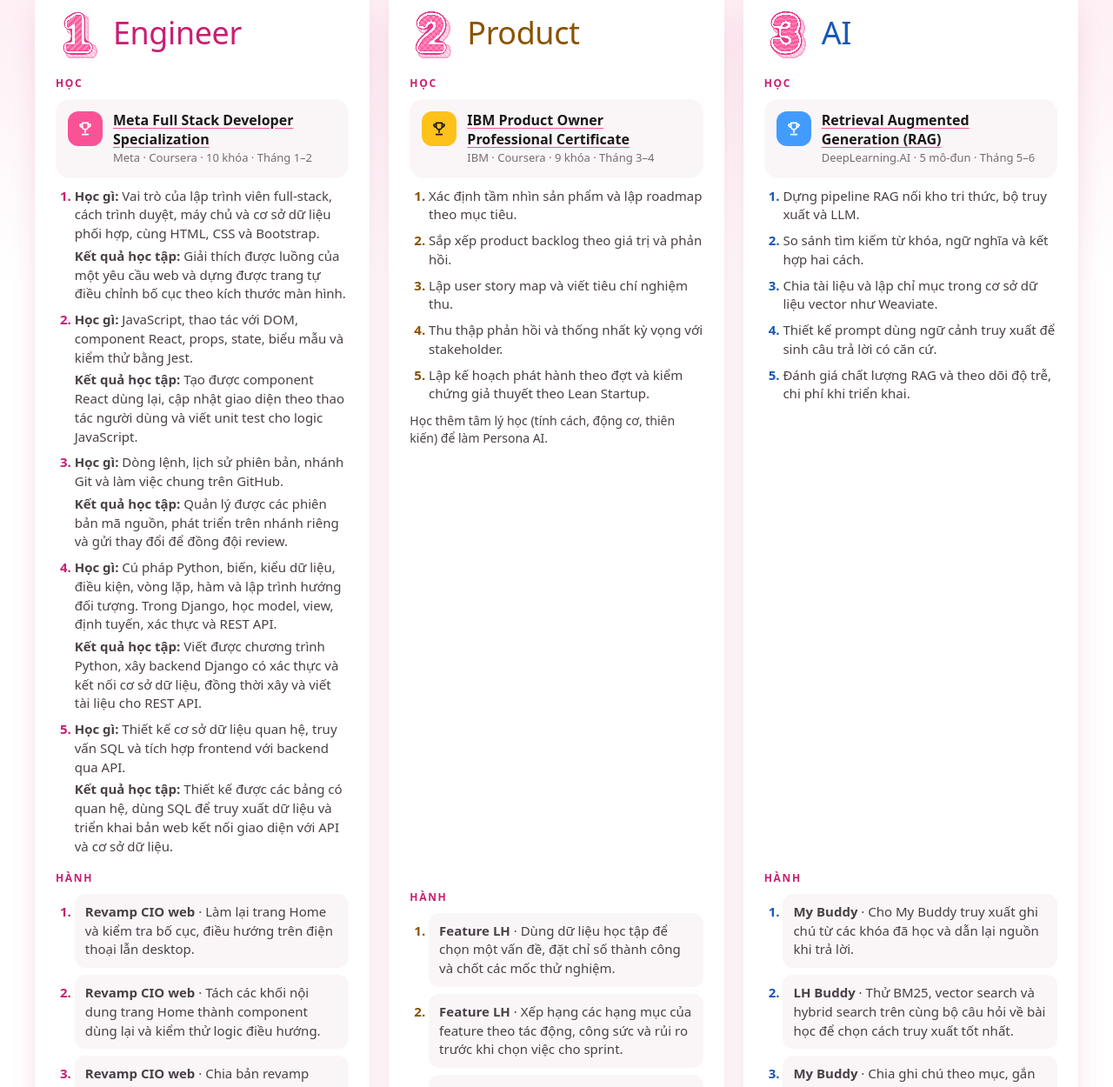
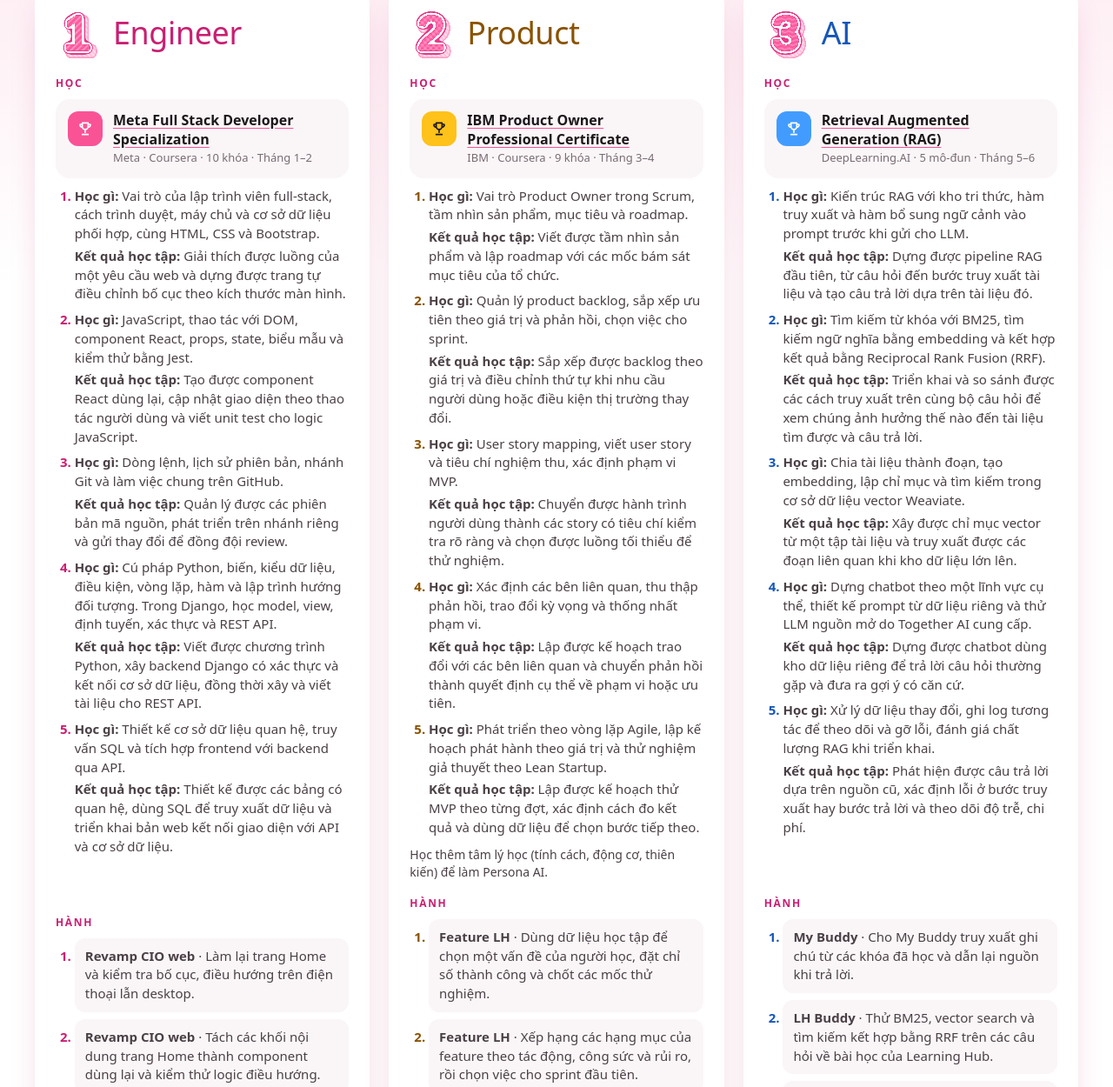
Before and after one commit to kenbonbi-sys/Ken-s-IDP, a plain HTML site: page index.html in a window 1280 px wide. Shown: the part 299-1549 px from the top of the page at 87% size. Drawn offline with Linux system fonts and the light colour scheme; a web font is replaced by a local one.

Commit message:
Detail Product and AI learning outcomes and applications

```diff
--- a/index.html
+++ b/index.html
@@ -496,11 +496,36 @@ code{font-family:ui-monospace,"Cascadia Code",Consolas,monospace;font-size:.88em
       },
       extra: "Học thêm tâm lý học (tính cách, động cơ, thiên kiến) để làm Persona AI.",
       outcomes: [
-        { learn: "Xác định tầm nhìn sản phẩm và lập roadmap theo mục tiêu.", project: "p3", apply: "Dùng dữ liệu học tập để chọn một vấn đề, đặt chỉ số thành công và chốt các mốc thử nghiệm." },
-        { learn: "Sắp xếp product backlog theo giá trị và phản hồi.", project: "p3", apply: "Xếp hạng các hạng mục của feature theo tác động, công sức và rủi ro trước khi chọn việc cho sprint." },
-        { learn: "Lập user story map và viết tiêu chí nghiệm thu.", project: "p3", apply: "Vẽ hành trình của người học, chọn luồng chính cho MVP và viết tiêu chí nghiệm thu cho từng story." },
-        { learn: "Thu thập phản hồi và thống nhất kỳ vọng với stakeholder.", project: "p3", apply: "Trao đổi với người học và team Learning Hub để kiểm tra giả định và thống nhất phạm vi." },
-        { learn: "Lập kế hoạch phát hành theo đợt và kiểm chứng giả thuyết theo Lean Startup.", project: "p3", apply: "Mở feature cho một nhóm nhỏ, theo dõi tỷ lệ sử dụng và dùng kết quả để quyết định mở rộng hay sửa tiếp." }
+        {
+          topics: "Vai trò Product Owner trong Scrum, tầm nhìn sản phẩm, mục tiêu và roadmap.",
+          learn: "Viết được tầm nhìn sản phẩm và lập roadmap với các mốc bám sát mục tiêu của tổ chức.",
+          project: "p3",
+          apply: "Dùng dữ liệu học tập để chọn một vấn đề của người học, đặt chỉ số thành công và chốt các mốc thử nghiệm."
+        },
+        {
+          topics: "Quản lý product backlog, sắp xếp ưu tiên theo giá trị và phản hồi, chọn việc cho sprint.",
+          learn: "Sắp xếp được backlog theo giá trị và điều chỉnh thứ tự khi nhu cầu người dùng hoặc điều kiện thị trường thay đổi.",
+          project: "p3",
+          apply: "Xếp hạng các hạng mục của feature theo tác động, công sức và rủi ro, rồi chọn việc cho sprint đầu tiên."
+        },
+        {
+          topics: "User story mapping, viết user story và tiêu chí nghiệm thu, xác định phạm vi MVP.",
+          learn: "Chuyển được hành trình người dùng thành các story có tiêu chí kiểm tra rõ ràng và chọn được luồng tối thiểu để thử nghiệm.",
+          project: "p3",
+          apply: "Vẽ hành trình của người học, chọn luồng chính cho MVP và viết tiêu chí nghiệm thu cho từng story."
+        },
+        {
+          topics: "Xác định các bên liên quan, thu thập phản hồi, trao đổi kỳ vọng và thống nhất phạm vi.",
+          learn: "Lập được kế hoạch trao đổi với các bên liên quan và chuyển phản hồi thành quyết định cụ thể về phạm vi hoặc ưu tiên.",
+          project: "p3",
+          apply: "Trao đổi với người học và team Learning Hub để kiểm tra giả định, chốt phạm vi và ghi lại việc cần sửa sau demo."
+        },
+        {
+          topics: "Phát triển theo vòng lặp Agile, lập kế hoạch phát hành theo giá trị và thử nghiệm giả thuyết theo Lean Startup.",
+          learn: "Lập được kế hoạch thử MVP theo từng đợt, xác định cách đo kết quả và dùng dữ liệu để chọn bước tiếp theo.",
+          project: "p3",
+          apply: "Mở feature cho một nhóm nhỏ, theo dõi tỷ lệ sử dụng và dùng kết quả để quyết định mở rộng hay sửa tiếp."
+        }
       ],
       done: ["Feature LH có backlog ưu tiên và tiêu chí nghiệm thu được thống nhất.", "Có kết quả thử nghiệm với nhóm đầu tiên và quyết định cho lần phát hành tiếp theo."] },
     { k: "ai", n: 3, name: "AI", checkpoint: "AI", period: "Tháng 5–6",
@@ -510,11 +535,36 @@ code{font-family:ui-monospace,"Cascadia Code",Consolas,monospace;font-size:.88em
         url: "https://www.deeplearning.ai/courses/retrieval-augmented-generation"
       },
       outcomes: [
-        { learn: "Dựng pipeline RAG nối kho tri thức, bộ truy xuất và LLM.", project: "p2", apply: "Cho My Buddy truy xuất ghi chú từ các khóa đã học và dẫn lại nguồn khi trả lời." },
-        { learn: "So sánh tìm kiếm từ khóa, ngữ nghĩa và kết hợp hai cách.", project: "p1", apply: "Thử BM25, vector search và hybrid search trên cùng bộ câu hỏi về bài học để chọn cách truy xuất tốt nhất." },
-        { learn: "Chia tài liệu và lập chỉ mục trong cơ sở dữ liệu vector như Weaviate.", project: "p2", apply: "Chia ghi chú theo mục, gắn nhãn khóa học và lọc kết quả theo chủ đề." },
-        { learn: "Thiết kế prompt dùng ngữ cảnh truy xuất để sinh câu trả lời có căn cứ.", project: "p5", apply: "Đưa hồ sơ persona được truy xuất vào prompt để câu trả lời bám sát tính cách và động cơ đã định." },
-        { learn: "Đánh giá chất lượng RAG và theo dõi độ trễ, chi phí khi triển khai.", project: "p1", apply: "Chạy bộ câu hỏi mẫu, chấm độ liên quan của tài liệu và độ bám nguồn của câu trả lời, rồi theo dõi độ trễ và chi phí." }
+        {
+          topics: "Kiến trúc RAG với kho tri thức, hàm truy xuất và hàm bổ sung ngữ cảnh vào prompt trước khi gửi cho LLM.",
+          learn: "Dựng được pipeline RAG đầu tiên, từ câu hỏi đến bước truy xuất tài liệu và tạo câu trả lời dựa trên tài liệu đó.",
+          project: "p2",
+          apply: "Cho My Buddy truy xuất ghi chú từ các khóa đã học và dẫn lại nguồn khi trả lời."
+        },
+        {
+          topics: "Tìm kiếm từ khóa với BM25, tìm kiếm ngữ nghĩa bằng embedding và kết hợp kết quả bằng Reciprocal Rank Fusion (RRF).",
+          learn: "Triển khai và so sánh được các cách truy xuất trên cùng bộ câu hỏi để xem chúng ảnh hưởng thế nào đến tài liệu tìm được và câu trả lời.",
+          project: "p1",
+          apply: "Thử BM25, vector search và tìm kiếm kết hợp bằng RRF trên các câu hỏi về bài học của Learning Hub."
+        },
+        {
+          topics: "Chia tài liệu thành đoạn, tạo embedding, lập chỉ mục và tìm kiếm trong cơ sở dữ liệu vector Weaviate.",
+          learn: "Xây được chỉ mục vector từ một tập tài liệu và truy xuất được các đoạn liên quan khi kho dữ liệu lớn lên.",
+          project: "p2",
+          apply: "Chia ghi chú theo mục, gắn nhãn khóa học và lọc kết quả theo chủ đề trước khi đưa vào câu trả lời."
+        },
+        {
+          topics: "Dựng chatbot theo một lĩnh vực cụ thể, thiết kế prompt từ dữ liệu riêng và thử LLM nguồn mở do Together AI cung cấp.",
+          learn: "Dựng được chatbot dùng kho dữ liệu riêng để trả lời câu hỏi thường gặp và đưa ra gợi ý có căn cứ.",
+          project: "p5",
+          apply: "Truy xuất đúng hồ sơ persona cho tình huống, rồi dùng hồ sơ đó để chatbot phản hồi nhất quán với tính cách và động cơ đã định."
+        },
+        {
+          topics: "Xử lý dữ liệu thay đổi, ghi log tương tác để theo dõi và gỡ lỗi, đánh giá chất lượng RAG khi triển khai.",
+          learn: "Phát hiện được câu trả lời dựa trên nguồn cũ, xác định lỗi ở bước truy xuất hay bước trả lời và theo dõi độ trễ, chi phí.",
+          project: "p1",
+          apply: "Chạy bộ câu hỏi mẫu trước và sau khi cập nhật bài học, kiểm tra nguồn Buddy dùng và ghi log để tìm nguyên nhân khi trả lời sai."
+        }
       ],
       done: ["LH Buddy có kết quả so sánh các cách truy xuất và một bộ eval dùng lại được.", "My Buddy trả lời có nguồn và Persona AI trả lời dựa trên hồ sơ đã chọn."] }
   ];
@@ -705,7 +755,6 @@ code{font-family:ui-monospace,"Cascadia Code",Consolas,monospace;font-size:.88em
     return '<a href="' + esc(cert.url) + '" target="_blank" rel="noopener">' + esc(cert.name) + '</a>';
   }
   function learningHTML(item) {
-    if (!item.topics) return esc(item.learn);
     return '<span class="learn-topics"><b>Học gì:</b> ' + esc(item.topics) + '</span>' +
       '<span class="learn-result"><b>Kết quả học tập:</b> ' + esc(item.learn) + '</span>';
   }
```
